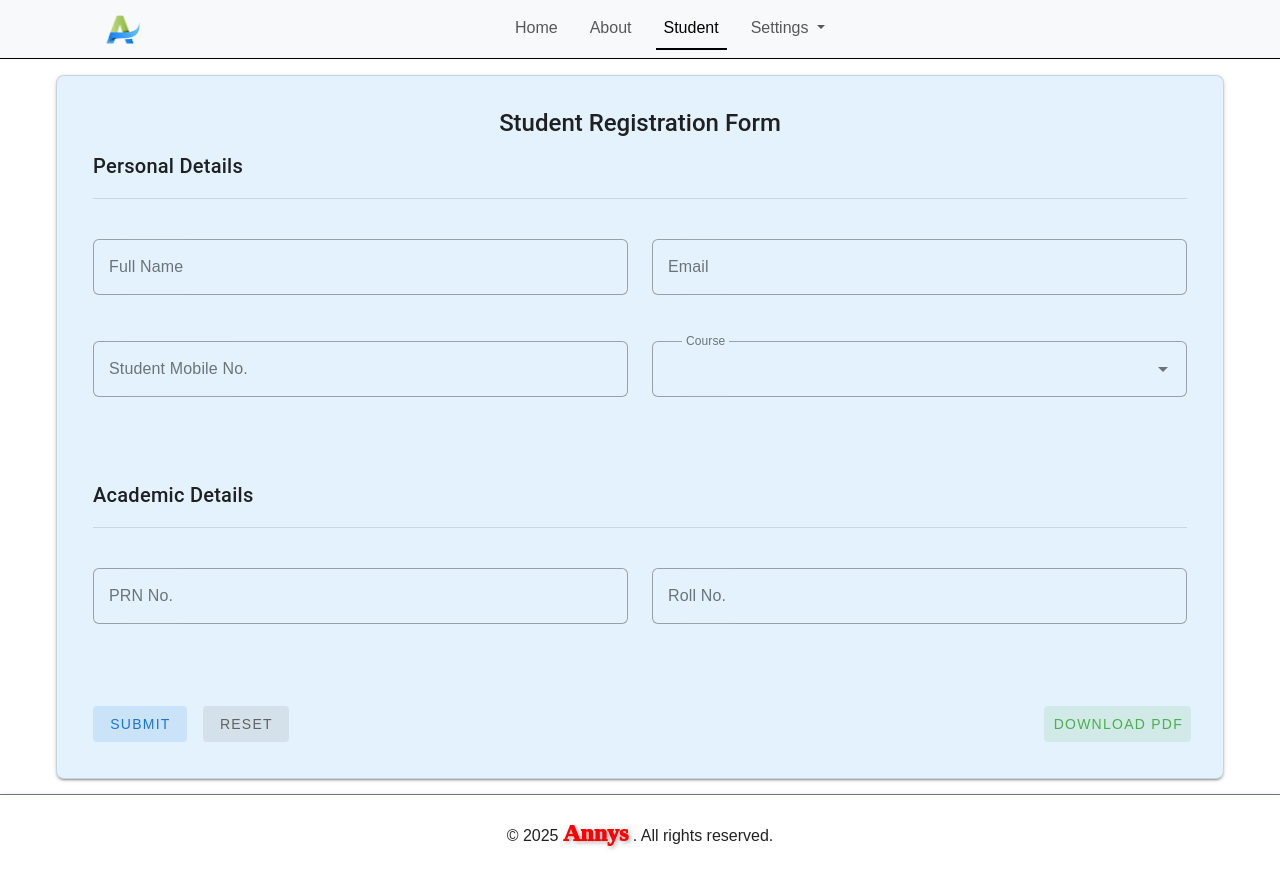
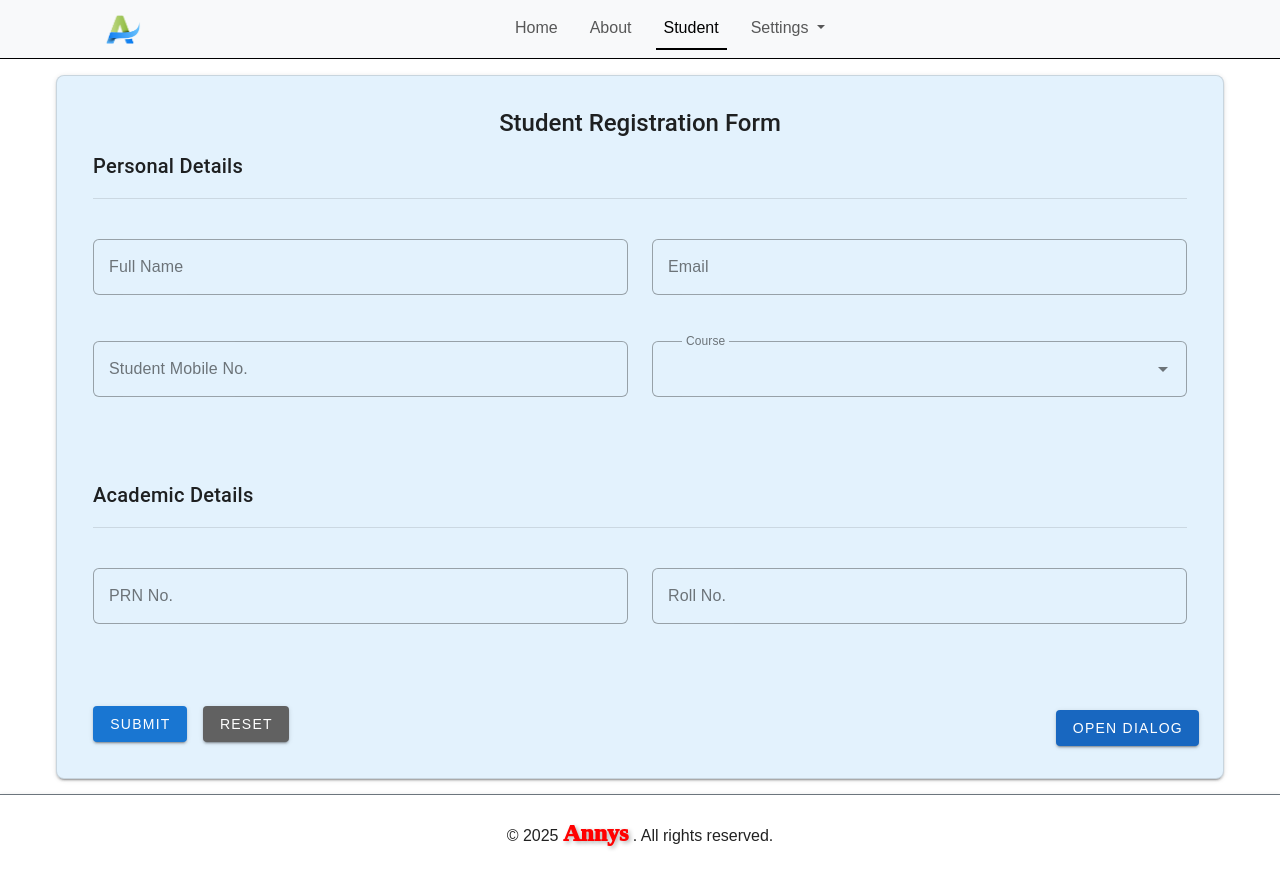
Before and after one commit to laksh-solanki/Annys, a Vue app: page /Student in a window 1280 px wide. Built offline with nearby package versions, Linux system fonts and the light colour scheme; a web font is replaced by a local one.

Commit message:
style: enhance PdfGenerator with dialog for PDF preview and download; replace profilecard component with pdf_view for improved structure

```diff
--- a/src/components/PdfGenerator.vue
+++ b/src/components/PdfGenerator.vue
@@ -1,12 +1,31 @@
 <template>
-  <v-tooltip text="Download PDF" location="top">
-    <template v-slot:activator="{ props }">
-      <v-btn v-bind="props" @click="generatePdf" variant="tonal" color="#4CAF50" text="Download PDF"></v-btn>
-    </template>
-  </v-tooltip>
+  <div>
+    <v-tooltip text="Preview and Download the certificate" location="top">
+      <template v-slot:activator="{ props }">
+        <v-btn v-bind="props" @click="generatePdf" class="mt-3" color="primary" text="Open Dialog"></v-btn>
+      </template>
+    </v-tooltip>
+    <v-dialog v-model="dialog" max-width="800">
+      <v-card>
+        <v-card-title class="p-0">
+          <v-btn icon @click="dialog = false" variant="plain">
+            <v-icon>mdi-close</v-icon>
+          </v-btn>
+        </v-card-title>
+        <v-card-text>
+          <iframe :src="pdfUrl" style="width: 100%; height: 500px;" frameborder="0"></iframe>
+        </v-card-text>
+        <v-divider></v-divider>
+        <v-card-actions>
+          <v-btn color="primary" @click="downloadPdf">Download</v-btn>
+        </v-card-actions>
+      </v-card>
+    </v-dialog>
+  </div>
 </template>
 
 <script setup>
+import { ref } from 'vue';
 import { jsPDF } from 'jspdf';
 import html2canvas from 'html2canvas';
 import backgroundImage from '@/assets/IMCA.jpg';
@@ -17,6 +36,9 @@ const props = defineProps({
     required: true,
   },
 });
+
+const dialog = ref(false);
+const pdfUrl = ref('');
 
 const generatePdf = () => {
   const card = document.getElementById('profile-card-container'); // The element to capture
@@ -39,17 +61,25 @@ const generatePdf = () => {
 
     // Add the profile card image on top of the background
     // Centering the card on the page
-    const cardWidth = 90; // Adjust as needed
+    const cardWidth = pdfWidth; // Adjust as needed
     const cardHeight = (canvas.height * cardWidth) / canvas.width;
     const x = (pdfWidth - cardWidth) / 2;
     const y = (pdfHeight - cardHeight) / 2;
     pdf.addImage(cardImgData, 'PNG', x, y, cardWidth, cardHeight);
+    const blob = pdf.output('blob');
+    pdfUrl.value = URL.createObjectURL(blob);
+    dialog.value = true; // Open the dialog
+  });
+};
 
-    pdf.save(`${props.formData.fname}_profile.pdf`);
-  });
+const downloadPdf = () => {
+  const a = document.createElement('a');
+  a.href = pdfUrl.value;
+  a.download = 'generated-pdf.pdf';
+  a.click();
 };
 
 defineExpose({
   generatePdf,
-})
+});
 </script>
--- a/src/components/profilecard.vue
+++ b/src/components/pdf_view.vue
@@ -1,6 +1,6 @@
 <template>
   <div id="profile-card-container" color="transparent" flat>
-    <h1 class="certi_name">{{ formData.fname }}</h1>
+    <p class="certi_name">{{ formData.fname }}</p>
     <p class="certi_course">
       {{ formData.course }}
     </p>
@@ -18,15 +18,34 @@ defineProps({
 
 <style scoped>
 #profile-card-container {
+  width: 100%;
   height: 100%;
+  padding: 0;
+  margin: 0;
   display: flex;
   flex-direction: column;
-  align-items: center;
 }
 
 .certi_name {
-  margin-top: 250px !important;
+  width: 100%;
+  text-align: center;
+  font-size: 80px !important;
+  margin-top: 235px !important;
   font-weight: bolder !important;
   color: black !important;
+  margin: 0;
+  padding: 0;
+  line-height: 1;
+}
+
+.certi_course {
+  width: 100%;
+  text-align: center;
+  font-size: 50px !important;
+  font-weight: bold !important;
+  margin-top: 210px !important;
+  color: black !important;
+  padding: 0;
+  line-height: 1;
 }
 </style>
--- a/src/views/student.vue
+++ b/src/views/student.vue
@@ -49,21 +49,19 @@
             <v-col cols="12" md="9" class="d-flex justify-center justify-content-lg-start">
               <v-tooltip text="Submit the form" location="top">
                 <template v-slot:activator="{ props }">
-                  <v-btn v-bind="props" color="#1976D2" @click="snackbar = true" type="submit" variant="tonal"
+                  <v-btn v-bind="props" color="#1976D2" type="submit"
                     text="Submit" class="mr-4" :loading="loading"></v-btn>
                 </template>
               </v-tooltip>
               <v-tooltip text="Reset the form" location="top">
                 <template v-slot:activator="{ props }">
-                  <v-btn v-bind="props" color="#616161" type="reset" text="Reset" variant="tonal"
+                  <v-btn v-bind="props" color="#616161" type="reset" text="Reset"
                     :loading="loading"></v-btn>
                 </template>
               </v-tooltip>
             </v-col>
             <v-col cols="12" md="3" class="p-0 d-flex justify-center justify-content-lg-end">
-              <v-card-actions>
-                <PdfGenerator :form-data="form" ref="pdfGenerator" />
-              </v-card-actions>
+              <PdfGenerator :form-data="form" ref="pdfGenerator" />
             </v-col>
           </v-row>
         </v-form>
@@ -82,10 +80,7 @@
 </template>
 
 <script setup>
-import profilecard from '@/components/profilecard.vue';
-const snackbar = ref(false)
-const text = ref('')
-const timeout = ref(2000)
+import profilecard from '@/components/pdf_view.vue';
 import { ref, reactive } from 'vue'
 import axios from 'axios'
 import PdfGenerator from '@/components/PdfGenerator.vue'
@@ -100,15 +95,19 @@ const form = reactive({
 })
 
 const pdfGenerator = ref(null)
+const loading = ref(false)
 
 const submitForm = async () => {
+  loading.value = true
   try {
-    const res = await axios.post('http://localhost:5000/register', form)
+    const res = await axios.put('http://localhost:5000/register', form)
     if (res.status === 200) {
       pdfGenerator.value.generatePdf()
     }
   } catch (err) {
     text.value = 'Error: ' + err.message
+  } finally {
+    loading.value = false
   }
 }
 </script>
```
